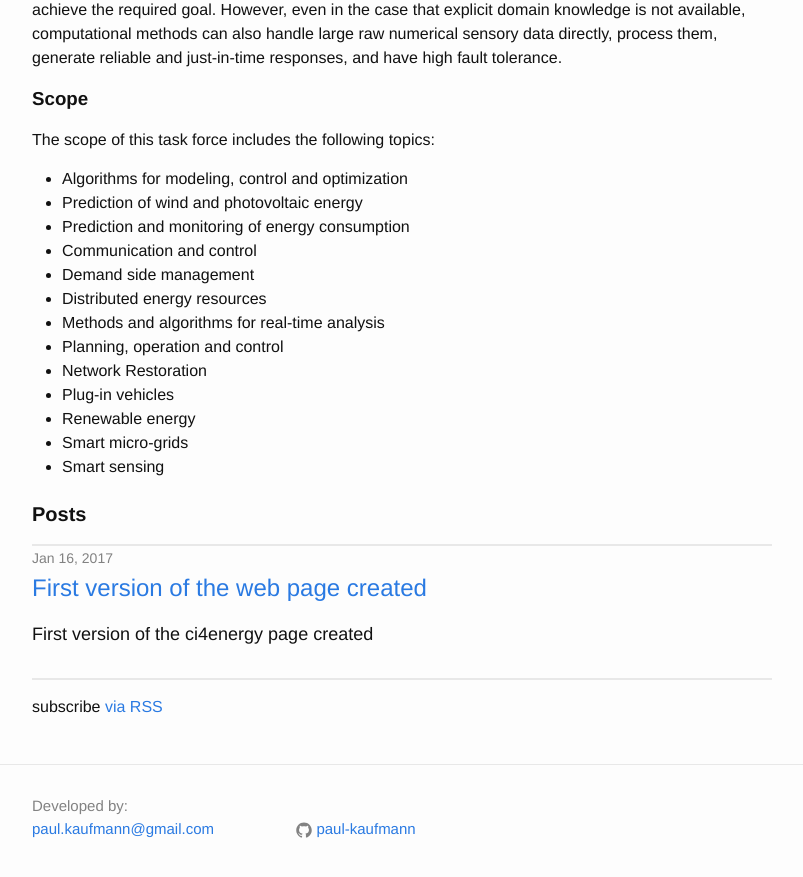
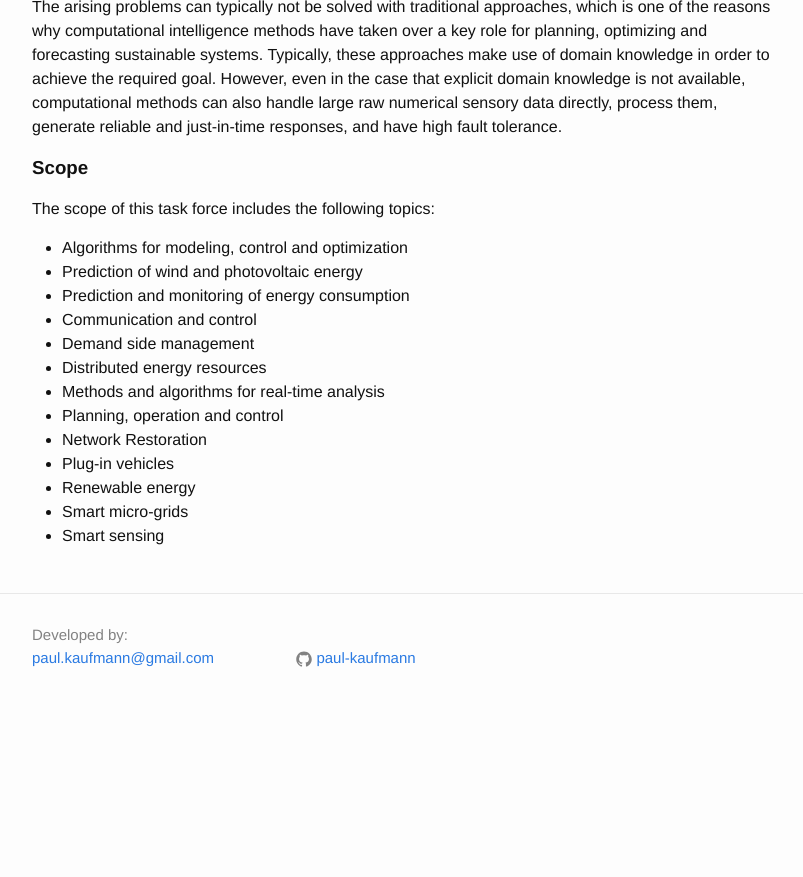
Before and after one commit to ci4energy/ci4energy.github.io, a Jekyll site: the page built from index.html, in a window 1280 px wide and 900 px high, scrolled down 572 px. Shown: the top 877 px of the window, without its empty margins (238-1041 px from the left). Built offline with Jekyll 4.4.1, drawn with Linux system fonts in a browser that asks for light colours; after the commit the page ends 1301 px from its top, so only the background shows below that.

Commit message:
no message

```diff
--- a/_includes/header.html
+++ b/_includes/header.html
@@ -3,7 +3,7 @@
   <div class="wrapper">
 
     <!-- ><a class="site-title" href="{{ site.baseurl }}/"><img src="{{ site.baseurl }}/assets/ampehre_logo.png" alt="Ampehre Logo" width="162" height="69"></a> -->
-    <a href="http://ci4energy.github.io"><img src="{{ site.baseurl }}/assets/logo.png" alt="ci4energy" height="50"></a>
+    <a href="http://ci4energy.github.io"><img src="{{ site.baseurl }}/assets/logo.png" alt="ci4energy" height="69"></a>
 
     <nav class="site-nav">
       <a href="#" class="menu-icon">
--- a/index.html
+++ b/index.html
@@ -35,24 +35,4 @@ layout: default
 </ul>
 </p>
 
-
-  <h1 class="page-heading"><b>Posts</b></h1>
-
-  <ul class="post-list">
-    {% for post in site.posts %}
-	  <hr class="seperator">
-      <li>
-        <span class="post-meta">{{ post.date | date: "%b %-d, %Y" }}</span>
-
-      <h3>
-          <a class="post-link" href="{{ post.url | prepend: site.baseurl }}">{{ post.title }}</a>
-        </h3>
-        <span class="post-brief">{{ post.brief }}</a>
-      </li>
-      <hr class="seperator">
-    {% endfor %}
-  </ul>
-
-  <p class="rss-subscribe">subscribe <a href="{{ "/feed.xml" | prepend: site.baseurl }}">via RSS</a></p>
-
 </div>
```
